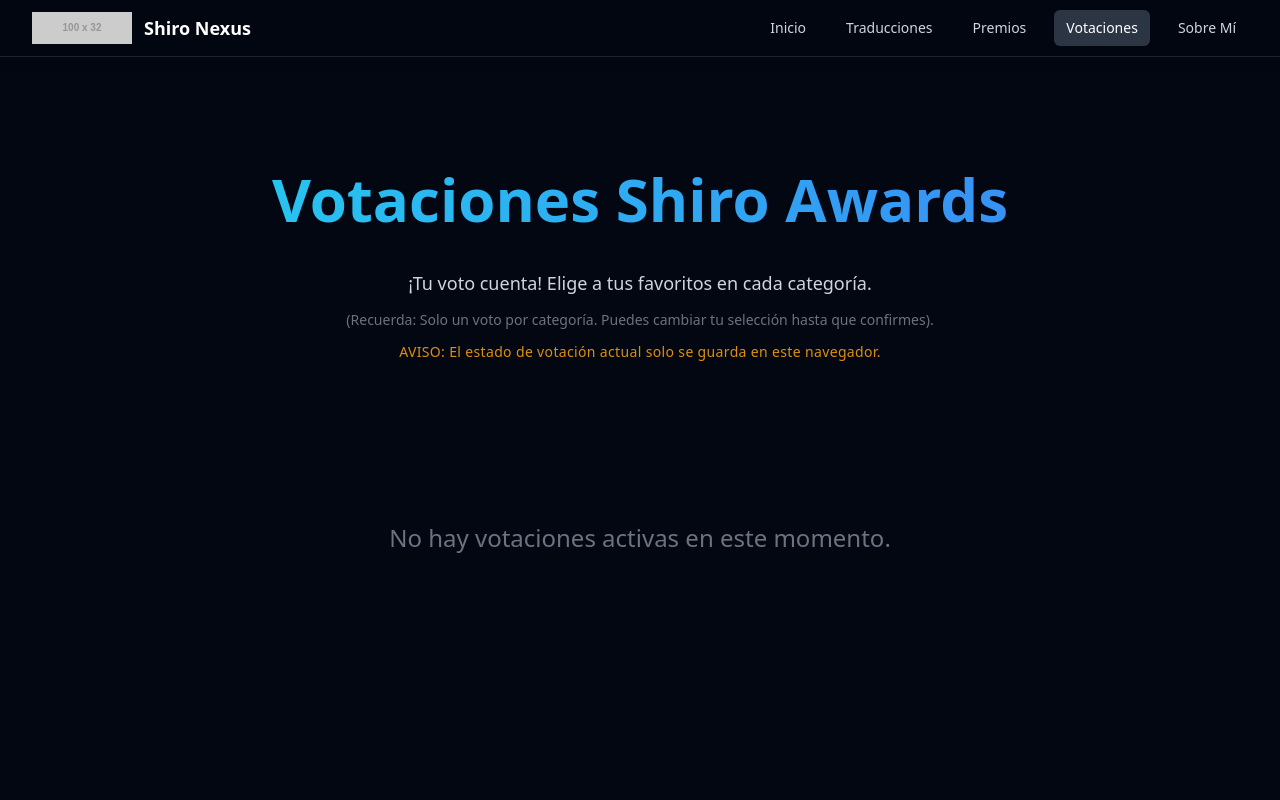
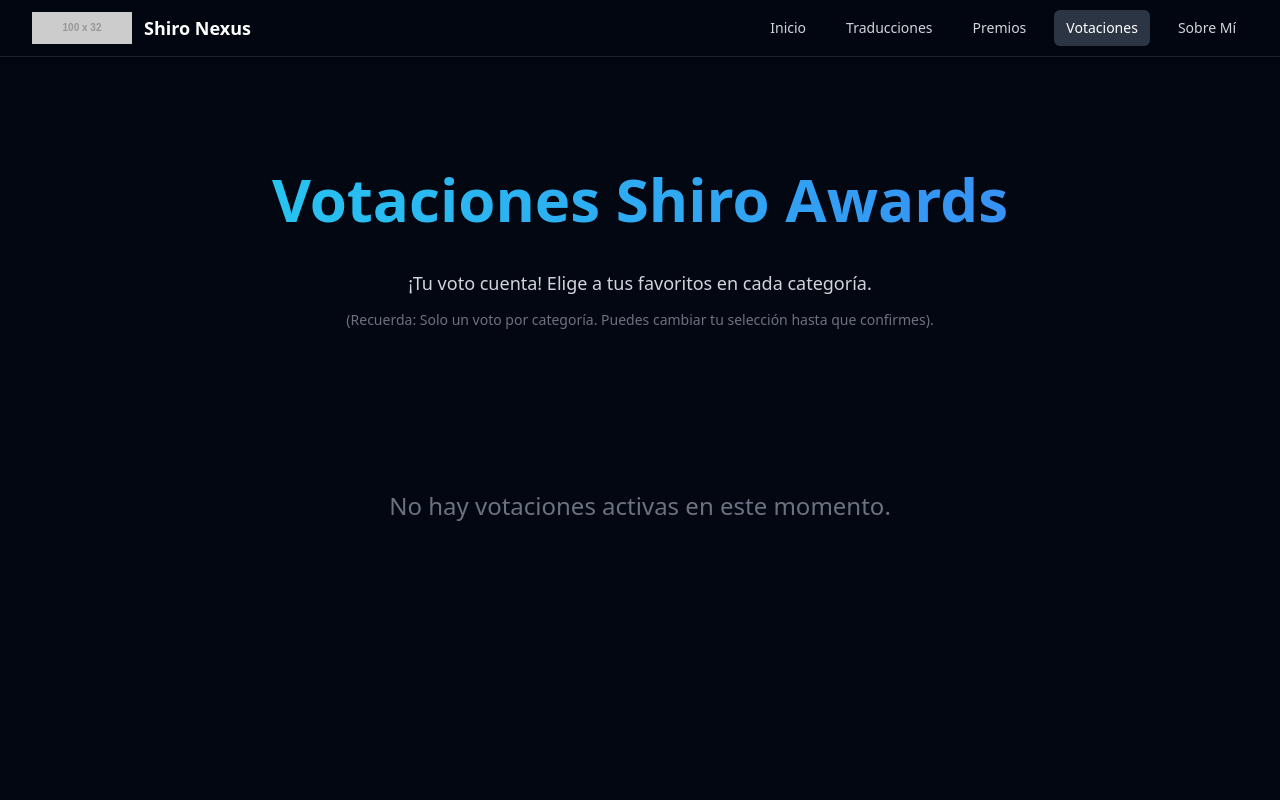
Before and after one commit to Pqblo26/shirov2-awards, a React (Vite) app: page /votaciones in a window 1280 px wide. Shown: the top 800 px of the page. Built offline with nearby package versions, Linux system fonts and the light colour scheme.

Commit message:
Votaciones ajustes10

```diff
--- a/src/pages/VotacionesPage.tsx
+++ b/src/pages/VotacionesPage.tsx
@@ -248,7 +248,6 @@ function VotacionesPage() {
                 >
                     ¡Tu voto cuenta! Elige a tus favoritos en cada categoría.
                     <span className="block text-sm text-gray-500 mt-3">(Recuerda: Solo un voto por categoría. Puedes cambiar tu selección hasta que confirmes).</span>
-                    <span className="block text-sm text-amber-500/90 mt-3 font-medium tracking-wide">AVISO: El estado de votación actual solo se guarda en este navegador.</span>
                 </motion.p>
 
                 {/* Loading / Error / No Data States */}
```
